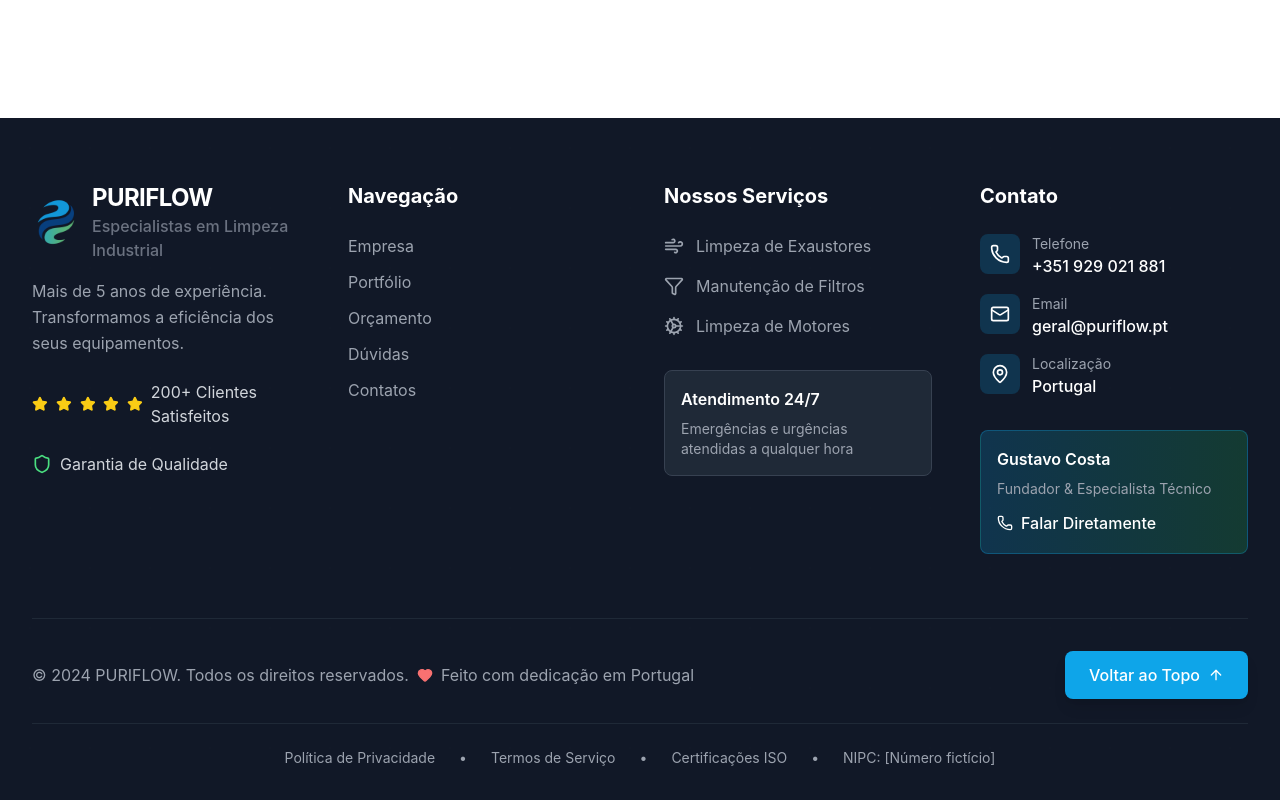
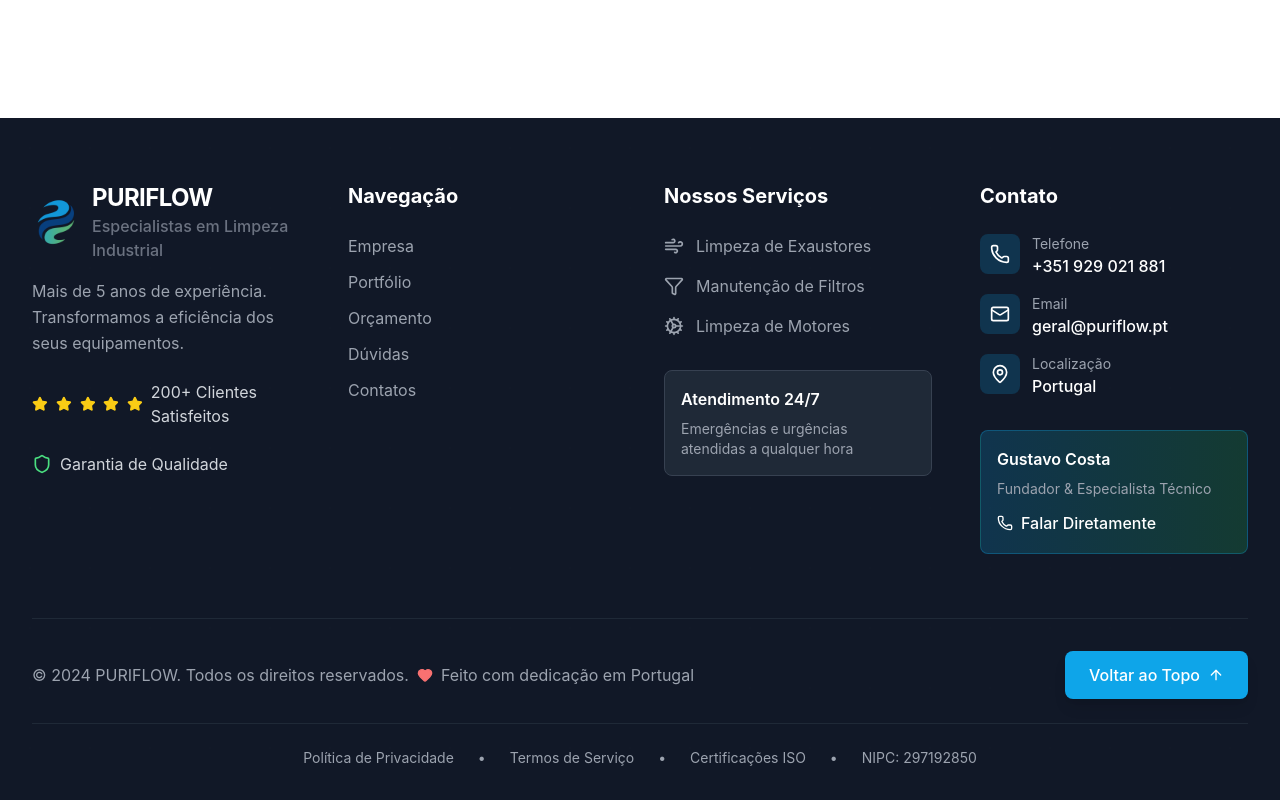
Before and after one commit to raaulhb/pureflow-website, a React (Vite) app: page / in a window 1280 px wide. Shown: the part 7117-7917 px from the top of the page. Built offline with nearby package versions, Linux system fonts and the light colour scheme.

Commit message:
fix: NIPC added

```diff
--- a/src/components/layout/Footer.tsx
+++ b/src/components/layout/Footer.tsx
@@ -271,7 +271,7 @@ export function Footer() {
               <span>•</span>
               <span>Certificações ISO</span>
               <span>•</span>
-              <span>NIPC: [Número fictício]</span>
+              <span>NIPC: 297192850</span>
             </div>
           </motion.div>
         </div>
```
